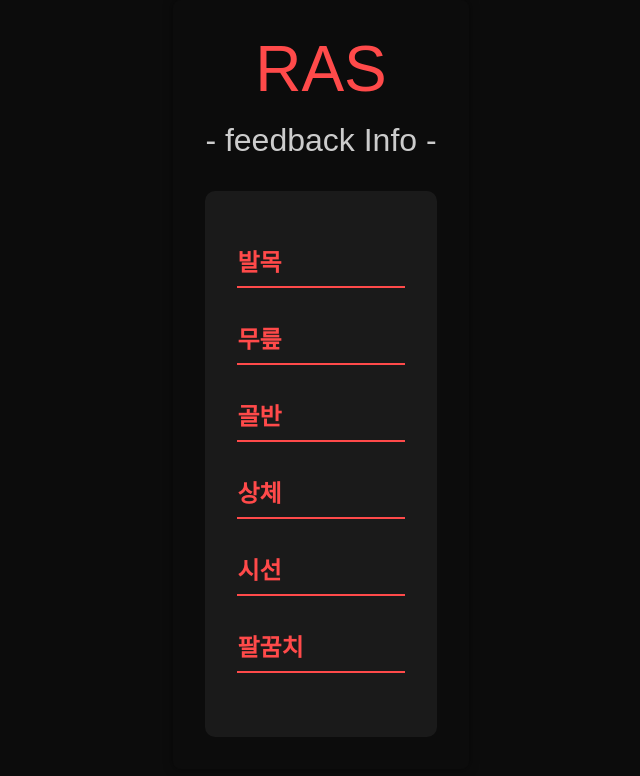
After one commit to koreatech-MLBB/RAS, a Django app: page /ras_db/feedback/ in a window 1280 px wide. The commit adds this page. Shown: the top 776 px of the page, without its empty margins (319-959 px from the left). Run offline with Django 4.2, Linux system fonts and the light colour scheme; data that the repository does not hold is empty.

Commit message:
feedback html

```diff
--- a/ras/ras_db/admin.py
+++ b/ras/ras_db/admin.py
@@ -5,5 +5,4 @@ admin.site.register(models.Profile)
 admin.site.register(models.RunningState)
 admin.site.register(models.Running)
 admin.site.register(models.Pose)
-
-# Register your models here.
+admin.site.register(models.Feedback)
--- /dev/null
+++ b/ras/ras_db/templates/feedback.html
@@ -0,0 +1,111 @@
+<!DOCTYPE html>
+<html lang="ko">
+<head>
+    <meta charset="UTF-8">
+    <meta name="viewport" content="width=device-width, initial-scale=1.0">
+    <title>Feedback List</title>
+    <style>
+        body {
+            margin: 0;
+            padding: 0;
+            width: 100%;
+            height: 100%;
+            display: flex;
+            justify-content: center;
+            align-items: center;
+            background-color: #0c0c0c;
+            font-family: Arial, sans-serif;
+            color: #ff4a4a;
+        }
+        .container {
+            /*max-width: 800px;*/
+            padding: 2rem;
+            text-align: center;
+            border-radius: 8px;
+            box-shadow: 0 0 10px rgba(0, 0, 0, 0.5);
+        }
+        .logo {
+            font-size: 4rem;
+            margin-bottom: 1rem;
+        }
+        .subheader {
+            font-size: 2rem;
+            color: #ccc;
+            margin-bottom: 2rem;
+        }
+        .feedback {
+            background-color: #1a1a1a;
+            padding: 2rem;
+            border-radius: 10px;
+        }
+        .feedback-section {
+            margin-bottom: 2rem;
+        }
+        .feedback-type {
+            font-size: 1.5rem;
+            color: #ff4a4a;
+            text-align: left;
+            margin-bottom: 0.5rem;
+            border-bottom: 2px solid #ff4a4a;
+            padding-bottom: 0.5rem;
+        }
+        .note {
+            list-style-type: none;
+            /*list-style-type: 👍;*/
+            padding: 0;
+            margin: 0;
+            text-align: left;
+        }
+        .list-item {
+            font-size: 1.2rem;
+            padding-bottom: 0.5rem;
+            /*margin: 0.5rem 0;*/
+        }
+        .list-item a {
+            font-size: 1.1rem;
+            text-decoration: none;
+            color: #ccc;
+        }
+        .list-item a:hover {
+            text-decoration: underline;
+        }
+        @media (max-width: 600px) {
+            .container {
+                width: 90%;
+                padding: 1rem;
+            }
+            .logo {
+                font-size: 3rem;
+            }
+            .subheader {
+                font-size: 1.5rem;
+            }
+            .feedback-type {
+                font-size: 1.2rem;
+            }
+            .list-item {
+                font-size: 1rem;
+            }
+        }
+    </style>
+</head>
+<body>
+    <div class="container">
+        <div class="logo">RAS</div>
+        <div class="subheader">- feedback Info -</div>
+
+        <div class="feedback">
+            {% for type, feedback_list in feedbacks.items %}
+                <div class="feedback-section">
+                    <h2 class="feedback-type">{{ type }}</h2>
+                    <ol class="note">
+                        {% for feedback in feedback_list %}
+                            <li class="list-item" style="color:#ff4a4a">▶  <a href="{% url 'feedback_detail' feedback.0 %}">{{ feedback.1 }}</a></li>
+                        {% endfor %}
+                    </ol>
+                </div>
+            {% endfor %}
+        </div>
+    </div>
+</body>
+</html>
--- a/ras/ras_db/templates/main.html
+++ b/ras/ras_db/templates/main.html
@@ -5,6 +5,9 @@
 <head>
     <meta charset="UTF-8">
     <meta name="viewport" content="width=device-width, initial-scale=1.0">
+    <link rel="preconnect" href="https://fonts.googleapis.com">
+    <link rel="preconnect" href="https://fonts.gstatic.com" crossorigin>
+    <link href="https://fonts.googleapis.com/css2?family=Do+Hyeon&display=swap" rel="stylesheet">
     <title>RAS</title>
 <!--    <link rel="stylesheet" href="main.css">-->
     <style>
@@ -16,6 +19,8 @@
             display: flex;
             justify-content: center;
             /*align-items: center;*/
+            font-family: "Do Hyeon", sans-serif;
+            font-style: normal;
             background-color: #000;
         }
         .container {
--- a/ras/ras_db/templates/running_log.html
+++ b/ras/ras_db/templates/running_log.html
@@ -118,7 +118,7 @@
                 <tr>
                     {% for day, time, level in week %}
                         <td class="calendar_day"
-                            {% if level == 5 %} style="background-color: #ff1c1c; color:#fff"
+                            {% if level == 5 %} style="background-color: #ff4a4a; color:#fff"
                             {% elif level == 4 %} style="background-color: #ff7a7a;"
                             {% elif level == 3 %} style="background-color: #ff9999;"
                             {% elif level == 2 %} style="background-color: #ffb8b8;"
--- a/ras/ras_db/urls.py
+++ b/ras/ras_db/urls.py
@@ -5,20 +5,24 @@ from django.conf import settings
 from .views import *
 
 urlpatterns = [
-    # NOTE: main & user
-    path('', MainView.as_view(), name='main'),
-    path('sign/up', SignUpView.as_view(), name='signup'),
-    path('sign/in', SignInView.as_view(), name='login'),
-    path('<str:user_id>/profile', ProfileView.as_view(), name='profile'),
-    # NOTE: running
-    path('<str:user_id>/running/main', RunningMainView.as_view()),
-    path('<str:user_id>/running', RunningView.as_view()),
-    # path('<str:user_id>/running/info', RunningSaveView.as_view()),
-    path('<str:user_id>/running/info/<int:running_id>', RunningInfoView.as_view()),
-    # path('<str:user_id>/running/log', RunningLogView.as_view()),
-    # NOTE: streaming
-    path('imgstreaming/<str:user_id>', StreamingView.as_view(), name='video'),
-    path('audiostreaming/<str:user_id>', AudioStreamingView.as_view()),
-    path('streaming/<str:user_id>', StreamingRunning.as_view()),
-    path('get_next_audio/', get_next_audio, name='get_next_audio')
-] + static(settings.STATIC_URL, document_root=settings.STATIC_ROOT)
+  # NOTE: main & user
+  path('', MainView.as_view(), name='main'),
+  path('sign/up', SignUpView.as_view(), name='signup'),
+  path('sign/in', SignInView.as_view(), name='login'),
+  path('<str:user_id>/profile', ProfileView.as_view(), name='profile'),
+  # NOTE: running
+  path('<str:user_id>/running/main', RunningMainView.as_view()),
+  path('<str:user_id>/running', RunningView.as_view()),
+  # path('<str:user_id>/running/info', RunningSaveView.as_view()),
+  path('<str:user_id>/running/info/<int:running_id>', RunningInfoView.as_view()),
+  # path('<str:user_id>/running/log', RunningLogView.as_view()),
+  # NOTE: streaming
+  path('imgstreaming/<str:user_id>', StreamingView.as_view(), name='video'),
+  path('audiostreaming/<str:user_id>', AudioStreamingView.as_view()),
+  path('streaming/<str:user_id>', StreamingRunning.as_view()),
+  path('get_next_audio/', get_next_audio, name='get_next_audio'),
+  # NOTE: feedback
+  path('feedback/', FeedbackView.as_view(), name='feedback'),
+  path('feedback/<int:feed_id>', FeedbackDetailView.as_view(), name='feedback_detail')
+] + static(settings.STATIC_URL, document_root=settings.STATIC_ROOT) + static(settings.MEDIA_URL,
+                                                                             document_root=settings.MEDIA_ROOT)
--- a/ras/ras_db/views.py
+++ b/ras/ras_db/views.py
@@ -42,6 +42,12 @@ class RunningSerializer(serializers.ModelSerializer):
 class RunningInfoSerializer(serializers.ModelSerializer):
     class Meta:
         model = Running
+        fields = '__all__'
+
+
+class FeedbackSerializer(serializers.ModelSerializer):
+    class Meta:
+        model = Feedback
         fields = '__all__'
 
 
@@ -156,7 +162,6 @@ def classify_time(total_time):
 
 
 def create_calendar(runnings):
-    # [{'running_id': 1, 'running_date': datetime.date(2024, 5, 23)}
     log_times = []
     total_result = []
     for running in runnings:
@@ -320,9 +325,24 @@ class RunningInfoView(APIView):
             return Response({"result": False, "error": "존재 하지 않는 사용자 입니다."})
 
 
-class RunningLogView(APIView):
-    def get(self, request, user_id):
-        return render(request, 'running_log.html')
+class FeedbackView(APIView):
+    def get(self, request):
+        feedbacks = Feedback.objects.all()
+        context = {"발목": [], "무릎": [], "골반": [], "상체": [], "시선": [], "팔꿈치": []}
+        for feedback in feedbacks:
+            context[feedback.type].append((feedback.id, feedback.name))
+        return render(request, 'feedback.html', {'feedbacks': context})
+
+
+class FeedbackDetailView(APIView):
+    def get(self, request, feed_id):
+        feedback = Feedback.objects.get(id=feed_id)
+        return render(request, 'feedback_detail.html', {"feedback": feedback})
+
+
+# class RunningLogView(APIView):
+#     def get(self, request, user_id):
+#         return render(request, 'running_log.html')
 
 
 def video_stream(user_id):
```
Also changed, not shown: ras/ras/settings.py (+8 -2 lines), ras/ras_db/models.py (+12 -0 lines), ras/ras_db/templates/feedback_detail.html (added, +90 -0 lines), ras/__init__.py (added), ras/ras/urls.py (line endings or trailing spaces), ras/ras_db/static/__init__.py (added).
